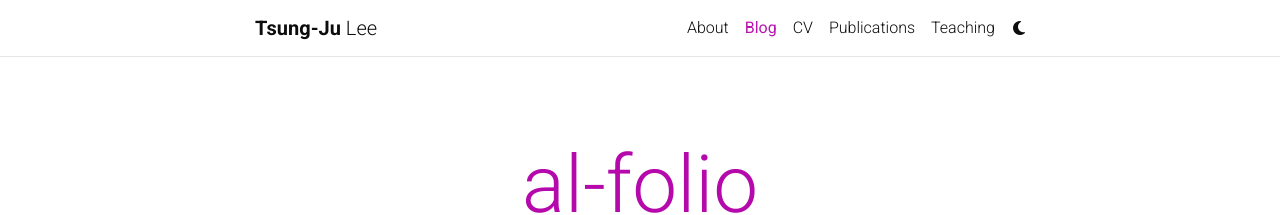
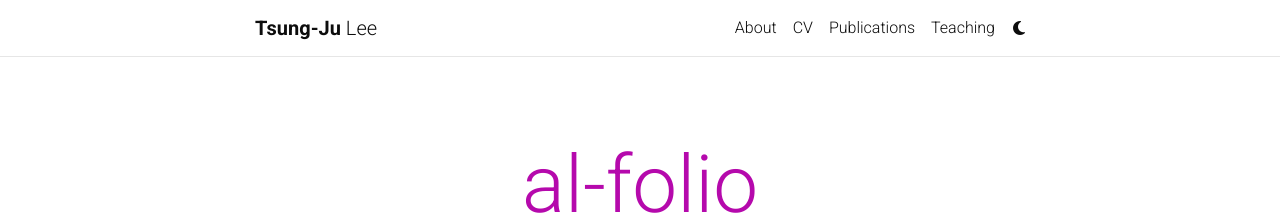
Before and after one commit to yusd24/yusd24.github.io-, a Jekyll site: the page built from blog/index.html, in a window 1280 px wide. Shown: the top 215 px of the page. Built offline with Jekyll 4.4.1, drawn with Linux system fonts in a browser that asks for light colours; comment, search, counter and statistics services are not loaded; a style sheet for code colours, icons or effects is not loaded.

Commit message:
Update _config.yml

```diff
--- a/_config.yml
+++ b/_config.yml
@@ -124,7 +124,7 @@
 # -----------------------------------------------------------------------------
 
 blog_name: al-folio # blog_name will be displayed in your blog page
-blog_nav_title: Blog # your blog must have a title for it to be displayed in the nav bar
+blog_nav_title: # your blog must have a title for it to be displayed in the nav bar, disabling by leaving it blank
 blog_description: a simple whitespace theme for academics
 permalink: /blog/:year/:title/
 
```
